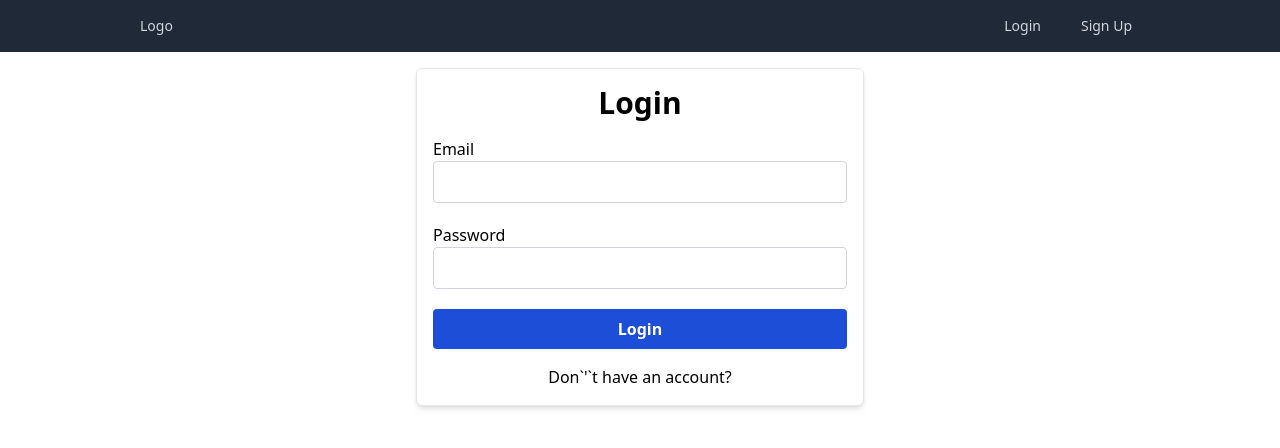
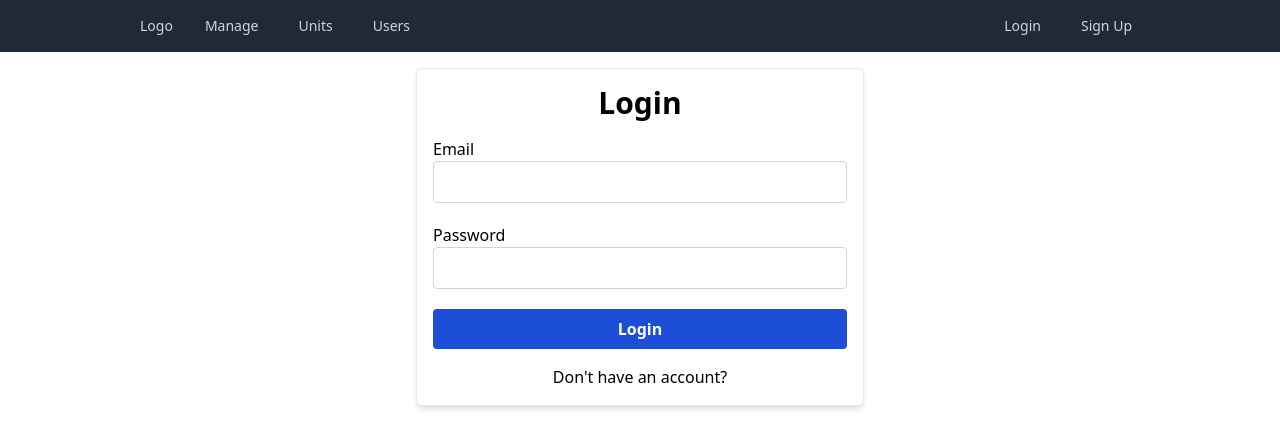
Before and after one commit to kevintdao/hvac-erecords, a Next.js app in the folder client/: page /login in a window 1280 px wide. Shown: the top 448 px of the page. Built offline with nearby package versions, Linux system fonts and the light colour scheme.

Commit message:
Fix spelling error

```diff
--- a/client/components/Login.jsx
+++ b/client/components/Login.jsx
@@ -63,7 +63,7 @@ export default function Login(props) {
           {/* signup button */}
           <div className='flex justify-center'>
             <Link href='/register'>
-              <a className='hover:text-blue-500' id='register-button'>Don`&apos;`t have an account?</a>
+              <a className='hover:text-blue-500' id='register-button'>Don&apos;t have an account?</a>
             </Link>
           </div>
         </div>
--- a/client/pages/_app.js
+++ b/client/pages/_app.js
@@ -4,7 +4,7 @@ import '../styles/globals.css'
 function MyApp({ Component, pageProps }) {
   return (
     <div>
-      <NavBar />
+      <NavBar role="Maintenance Company"/>
       <div className="max-w-5xl px-2 container mx-auto">
         <Component {...pageProps} />
       </div>
```
